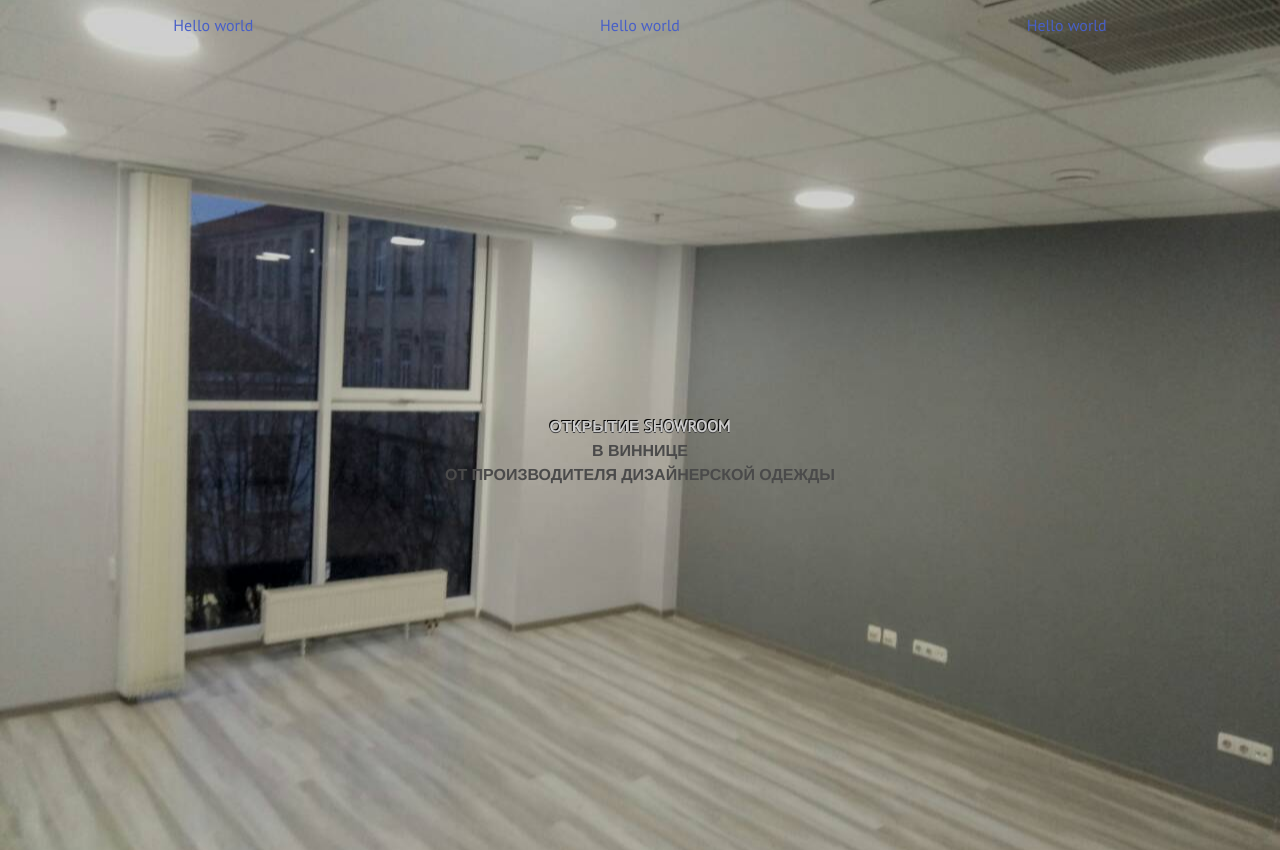
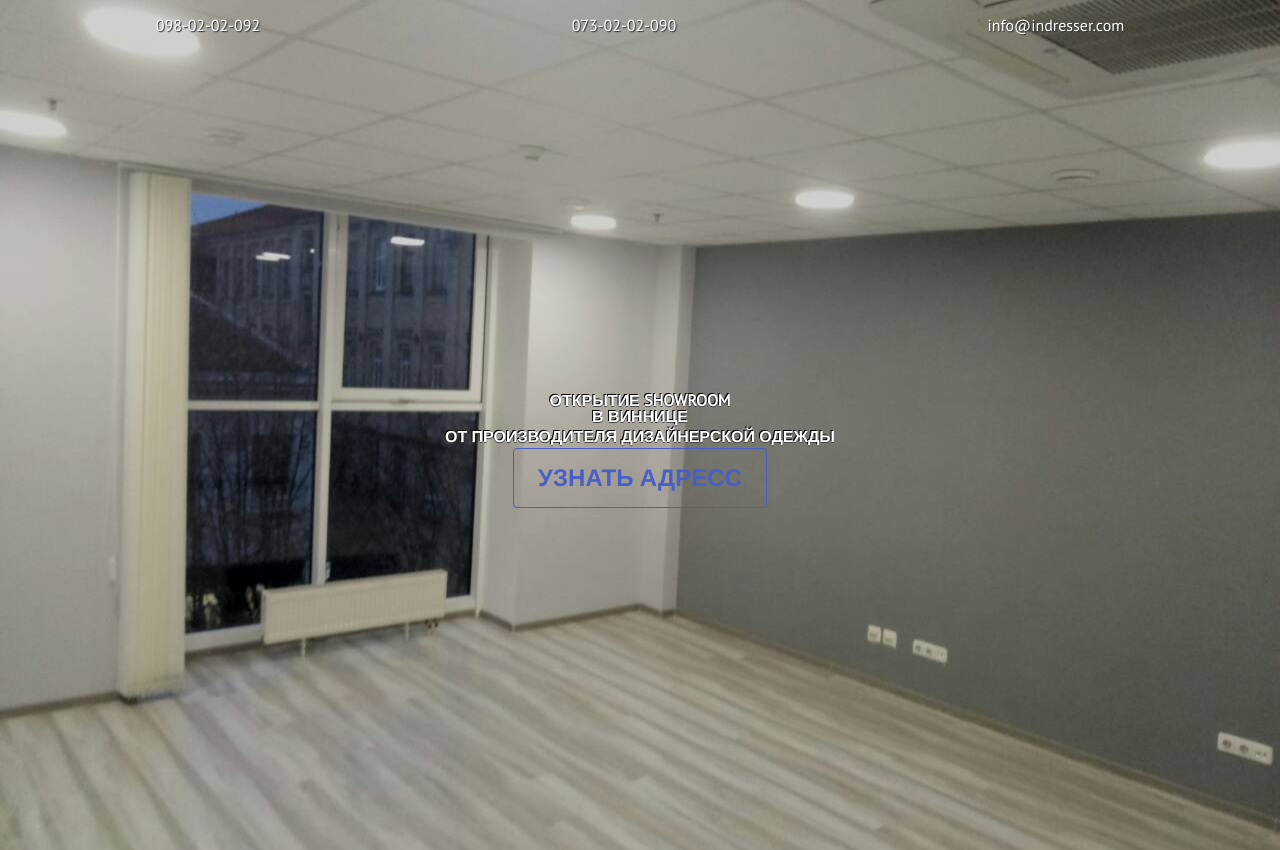
Before and after one commit to Sun1ive/showroom, a Vue app: page / in a window 1280 px wide. Built offline with nearby package versions, Linux system fonts and the light colour scheme.

Commit message:
added components

```diff
--- a/src/App.vue
+++ b/src/App.vue
@@ -2,17 +2,21 @@
   <div id="app">
     <app-header/>
     <app-main/>
+
+    <app-modal/>
   </div>
 </template>
 
 <script>
 import Header from '@/components/Header'
 import Main from '@/components/Main'
+import Modal from '@/components/modal/Modal'
 
 export default {
   components: {
     'app-header': Header,
     'app-main': Main,
+    'app-modal': Modal,
   },
 };
 </script>
--- a/src/components/Header.vue
+++ b/src/components/Header.vue
@@ -2,9 +2,9 @@
   <header>
     <nav>
       <ul class="navBar">
-        <li><a href="tel:123123123">Hello world</a></li>
-        <li><a href="tel:123123123">Hello world</a></li>
-        <li><a href="tel:123123123">Hello world</a></li>
+        <li><a class="info" href="tel:0980202092">098-02-02-092</a></li>
+        <li><a class="info" href="tel:0730202090">073-02-02-090</a></li>
+        <li><a class="info" href="mailto:info@indresser.com">info@indresser.com</a></li>
       </ul>
     </nav>
   </header>
@@ -17,4 +17,9 @@
   min-height: 50px;
   align-items: center;
 }
+.info {
+  color: #fff;
+  text-shadow: 1px 1px 1px #333;
+  font-size: responsive 1rem 1.4rem;
+}
 </style>
--- a/src/components/Main.vue
+++ b/src/components/Main.vue
@@ -4,6 +4,7 @@
       <h1>Открытие showroom</h1>
       <h2>В Виннице</h2>
       <h3>от производителя дизайнерской одежды</h3>
+      <a class="button is-link is-outlined is-large">Узнать адресс</a>
     </section>
   </main>
 </template>
@@ -24,20 +25,24 @@ main {
 .head {
   font-weight: bold;
   text-transform: uppercase;
+  color: #fff;
 }
 
 h1 {
-  font-size: responsive 2rem 10rem;
-  color: #ccc;
+  font-size: responsive 2rem 9rem;
+  text-shadow: -1px -1px #000, 0px 1px 0px #444;
+  font-weight: bold;
+  line-height: 1;
+}
+h2 {
+  font-size: responsive 1.5rem 7rem;
+  text-shadow: -1px -1px #000, 0px 1px 0px #444;
+  font-weight: bold;
+  line-height: 1;
+}
+h3 {
+  font-size: responsive 1.1rem 4rem;
   text-shadow: -1px -1px #000, 0px 1px 0px #444;
   font-weight: bold;
 }
-h2 {
-  font-size: responsive 1.5rem 8rem;
-  font-weight: bold;
-}
-h3 {
-  font-size: responsive 1.1rem 4rem;
-  font-weight: bold;
-}
 </style>
--- /dev/null
+++ b/src/components/modal/Modal.vue
@@ -0,0 +1,26 @@
+<template>
+<div :class="{ 'is-active': isActive }" class="modal">
+  <div class="modal-background"></div>
+  <div class="modal-content">
+    Lorem ipsum, dolor sit amet consectetur adipisicing elit. Mollitia consequuntur obcaecati adipisci quae earum similique, impedit, non at dolores enim doloremque facilis odit quam magnam fugit, labore expedita blanditiis reprehenderit autem quaerat voluptates molestias repellat. Dolores quos mollitia ut tempore, quibusdam tenetur similique ex deleniti voluptate suscipit? Voluptates, iste at!
+  </div>
+  <button class="modal-close is-large" aria-label="close"></button>
+</div>
+</template>
+
+<script>
+  export default {
+    data() {
+      return {
+        isActive: false,
+      }
+    }
+  }
+</script>
+
+<style scoped>
+.modal-content {
+  background-color: #fff;
+  padding: 2rem;
+}
+</style>
```
